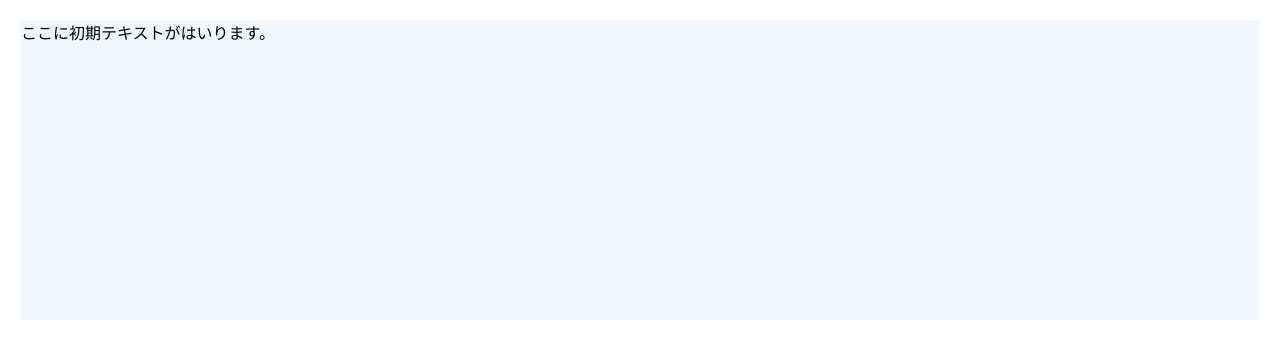
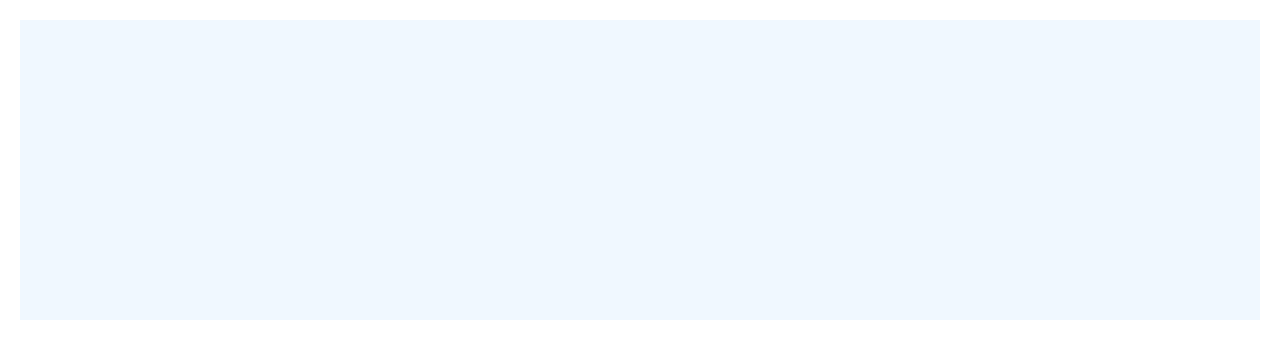
Before and after one commit to shimotsu4431/draftjs-mock, a React (Create React App) app: page / in a window 1280 px wide. Shown: the top 358 px of the page. Built offline with nearby package versions, Linux system fonts and the light colour scheme.

Commit message:
blockRendererFn

```diff
--- a/src/App.js
+++ b/src/App.js
@@ -1,42 +1,21 @@
 import React, { useState } from "react";
-import {Editor, EditorState, convertFromRaw, getDefaultKeyBinding } from 'draft-js';
+import { Editor, EditorState} from 'draft-js';
 import 'draft-js/dist/Draft.css';
 import './App.css'
 
-const initData = convertFromRaw({
-  entityMap: {},
-  blocks: [
-    {
-      key: "xxxxxx",
-      text: "ここに初期テキストがはいります。",
-      type: "unstyled",
-      depth: 0,
-      entityRanges: [],
-      inlineStyleRanges: [],
-      data: {},
-    },
-  ],
-})
+function EditorApp() {
+  const [editorState, setEditorState] = useState(
+    () => EditorState.createEmpty(),
+  );
 
-const emptyData = EditorState.createWithContent(
-  initData,
-)
-
-function EditorApp() {
-  const [editorState, setEditorState] = useState(emptyData);
-
-  /**
-   * カスタムキーバインディングの定義
-   */
-  const myKeyBindingFn = (e) => {
-
-    if (e.key === "Enter") {
-      alert("Enter!!!")
-
-      return "disabled"
+  const myBlockRenderer = (block) => {
+    if (block.getType() === "blockquote") {
+      return {
+        editable: false,
+      }
     }
 
-    return getDefaultKeyBinding(e)
+    return null
   }
 
   return (
@@ -44,7 +23,7 @@ function EditorApp() {
       <Editor
         editorState={editorState}
         onChange={setEditorState}
-        keyBindingFn={myKeyBindingFn}
+        blockRendererFn={myBlockRenderer}
       />
     </div>
   );
```
Also changed, not shown: 1 other file (tests, documents, lock files or other folders).
